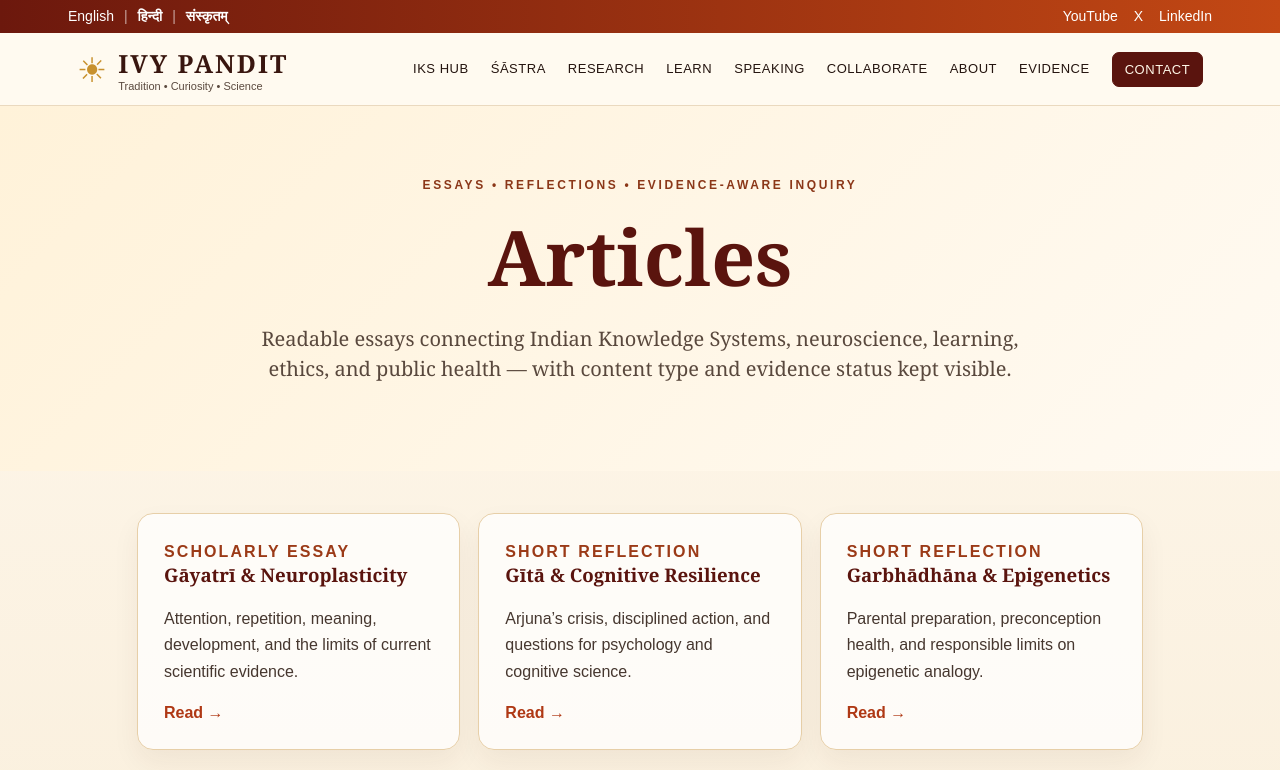
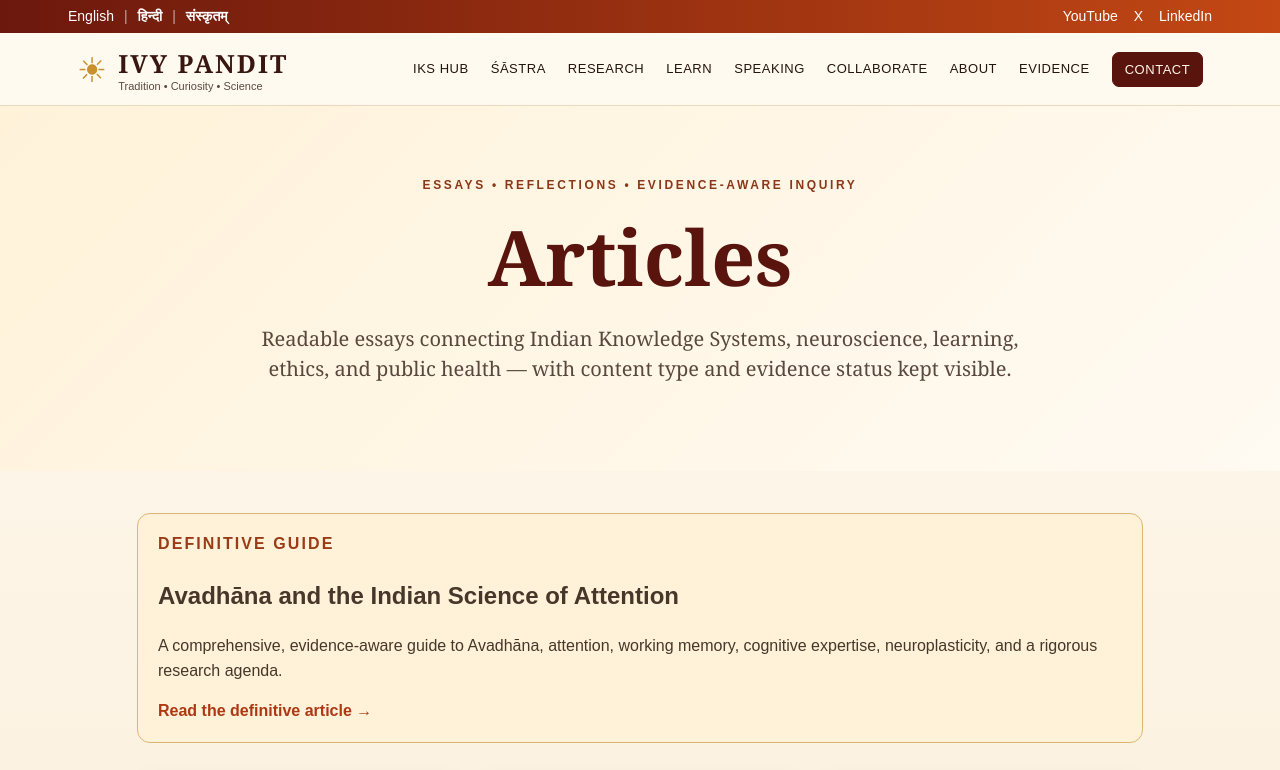
Before and after one commit to nishmishra/ivypandit-v2, a Next.js app: page /articles in a window 1280 px wide. Shown: the top 770 px of the page. Built offline with nearby package versions, Linux system fonts and the light colour scheme.

Commit message:
Lead articles with definitive Avadhana guide

```diff
--- a/app/articles/page.tsx
+++ b/app/articles/page.tsx
@@ -1,6 +1,7 @@
 export default function Articles(){return <>
   <section className="pageHero"><div className="eyebrow">Essays • Reflections • Evidence-aware inquiry</div><h1>Articles</h1><p>Readable essays connecting Indian Knowledge Systems, neuroscience, learning, ethics, and public health — with content type and evidence status kept visible.</p></section>
   <main className="content">
+    <section className="callout" style={{marginBottom:'28px'}}><span className="label">DEFINITIVE GUIDE</span><h2>Avadhāna and the Indian Science of Attention</h2><p>A comprehensive, evidence-aware guide to Avadhāna, attention, working memory, cognitive expertise, neuroplasticity, and a rigorous research agenda.</p><a className="textLink" href="/research/consciousness/avadhana">Read the definitive article →</a></section>
     <div className="resourceGrid">
       <div className="panel"><span className="label">SCHOLARLY ESSAY</span><h3>Gāyatrī & Neuroplasticity</h3><p>Attention, repetition, meaning, development, and the limits of current scientific evidence.</p><a className="textLink" href="/articles/gayatri-neuroplasticity">Read →</a></div>
       <div className="panel"><span className="label">SHORT REFLECTION</span><h3>Gītā & Cognitive Resilience</h3><p>Arjuna’s crisis, disciplined action, and questions for psychology and cognitive science.</p><a className="textLink" href="/articles/gita-cognitive-resilience">Read →</a></div>
```
